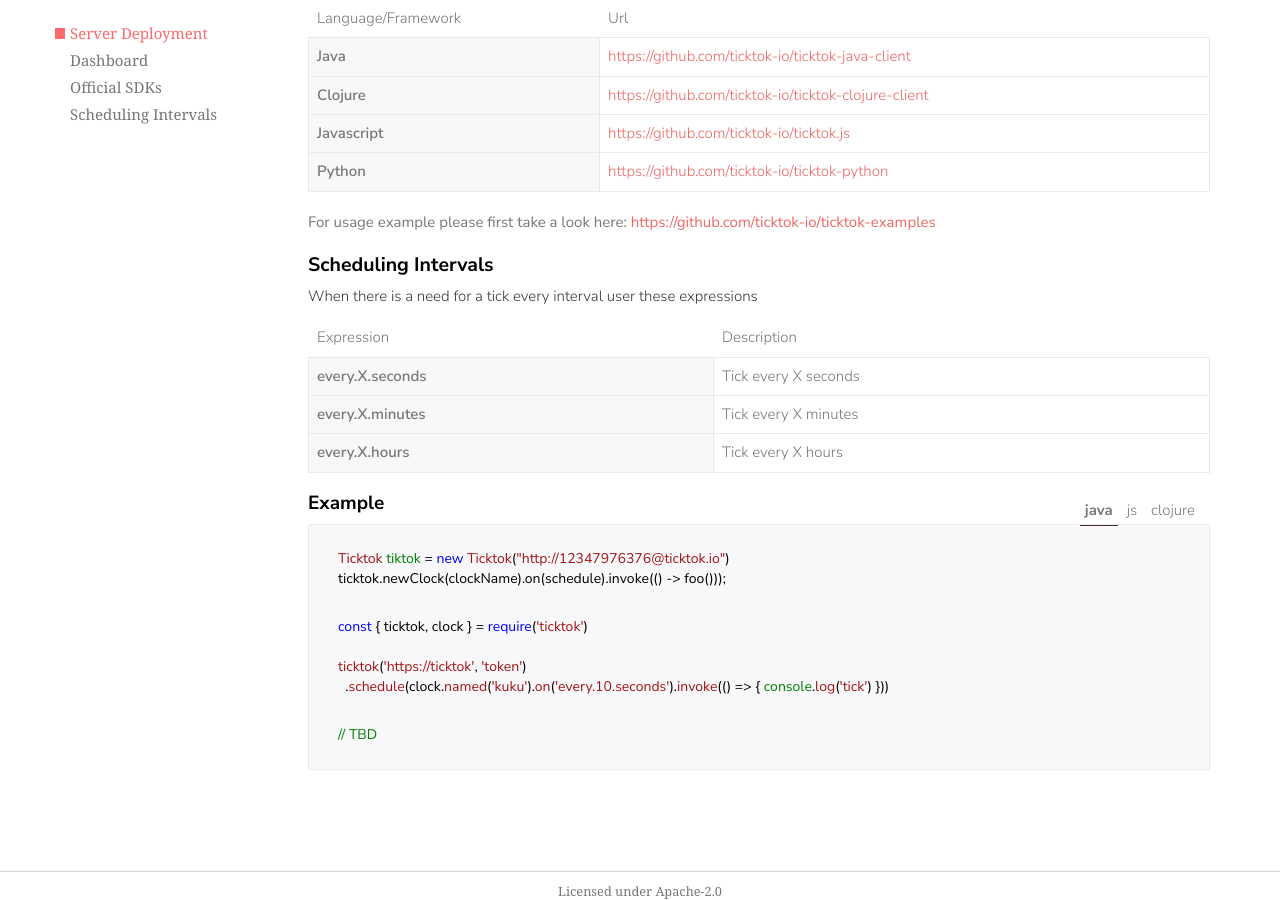
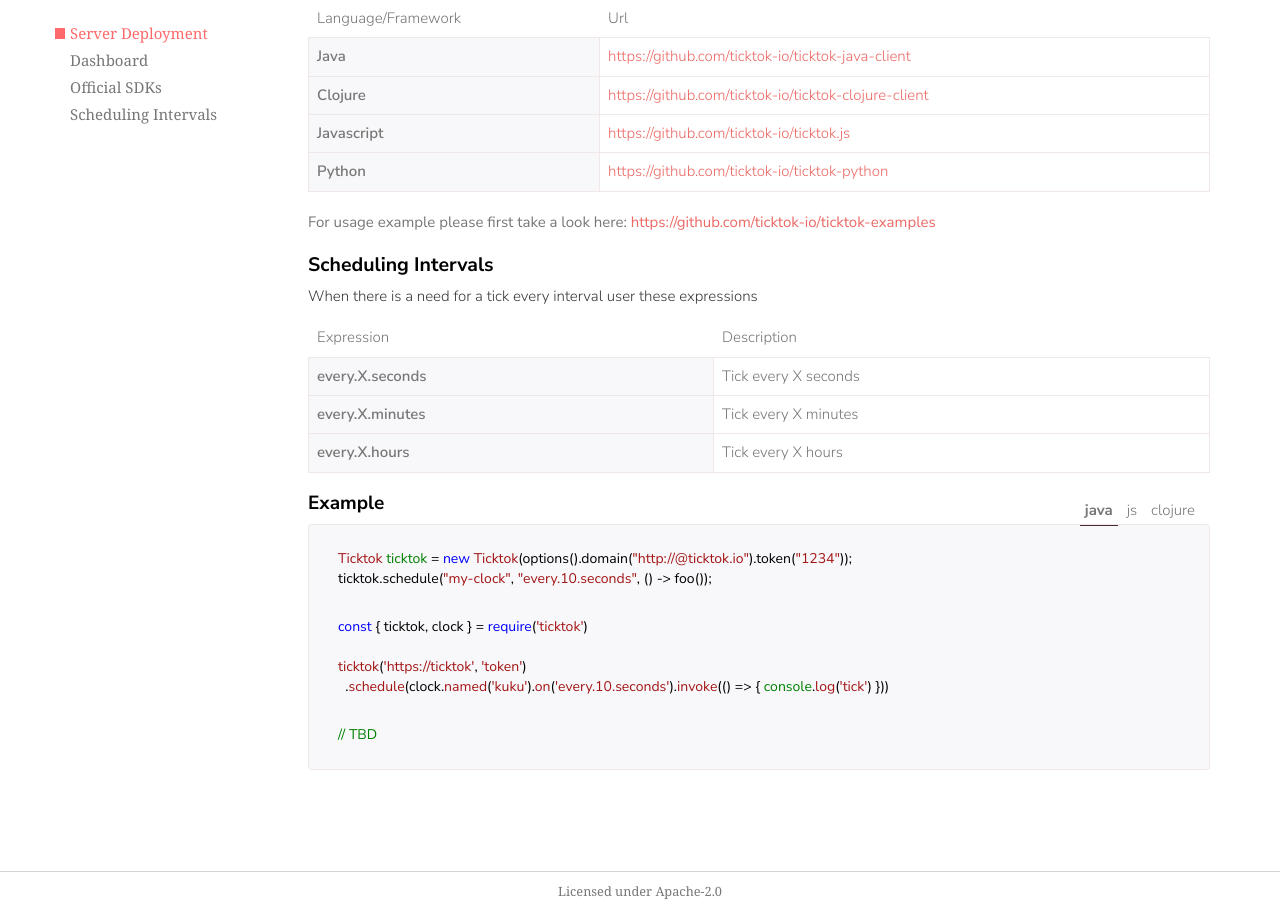
Before and after one commit to ticktok-io/ticktok-io.github.io.old, a Jekyll site: the page built from docs.html, in a window 1280 px wide and 900 px high, scrolled down 1163 px. Built offline with Jekyll 4.4.1, drawn with Linux system fonts in a browser that asks for light colours; nearby versions of some CDN libraries; some web fonts are replaced.

Commit message:
Updated java example

```diff
--- a/_includes/docs/0.2.x/schedule_interval_java.html
+++ b/_includes/docs/0.2.x/schedule_interval_java.html
@@ -1,2 +1,2 @@
-Ticktok tiktok = new Ticktok("http://12347976376@ticktok.io")
-ticktok.newClock(clockName).on(schedule).invoke(() -> foo()));
+Ticktok ticktok = new Ticktok(options().domain("http://@ticktok.io").token("1234"));
+ticktok.schedule("my-clock", "every.10.seconds", () -> foo());
```
